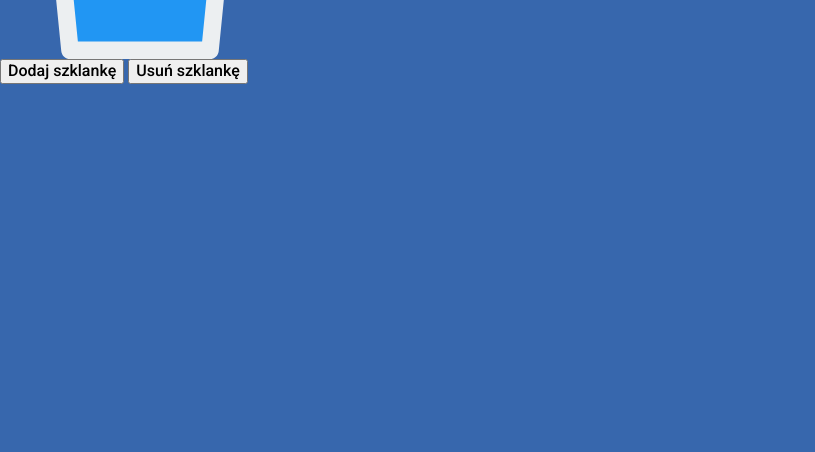
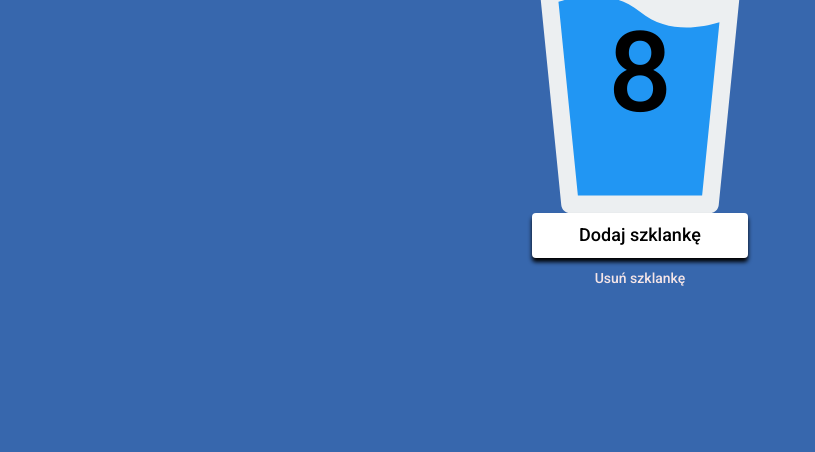
Before and after one commit to mwroblewski/WTF_hydrapp, a website built with webpack: page src/content/index.html in a window 1280 px wide. Shown: the part 348-800 px from the top of the page, without its empty margins (0-815 px from the left). Built offline with nearby package versions, Linux system fonts and the light colour scheme; files whose address does not match are found by name.

Commit message:
CSS: buttons

```diff
--- a/src/content/index.html
+++ b/src/content/index.html
@@ -36,7 +36,7 @@
     <main class="main">
       <h1 class="heading">HydrAPP</h1>
       <div class="counter">
-        <span class="counter__value">12</span>
+        <span class="counter__value">8</span>
       </div>
       <button class="button-add button-add--js">Dodaj szklankę</button>
       <button class="button-remove button-remove--js">Usuń szklankę</button>
--- a/src/scss/main.scss
+++ b/src/scss/main.scss
@@ -16,6 +16,31 @@ body {
   background: $blue;
   font-family: roboto;
   font-weight: 500;
+  min-height: 100vh;
+  display: flex;
+  align-items: center;
+  justify-content: center;
+  padding: 16px;
+}
+
+.button-add {
+  padding: 12px;
+  font-size: 18px;
+  color: #000;
+  border: none;
+  border-radius: 4px;
+  background: #fff;
+  min-width: 216px;
+  box-shadow: 0px 4px 4px rgba(0, 0, 0, 25);
+}
+
+.button-remove {
+  background: none;
+  border: none;
+  min-width: 216px;
+  padding: 12px;
+  font-size: 14px;
+  color: #F5E5E7;
 }
 
 .counter {
@@ -28,6 +53,10 @@ body {
   justify-content: center;
   color: black;
   font-size: 112px;
+  &__value {
+    display: block;
+    padding-top: 64 px;
+  }
 }
 
 .heading {
@@ -35,3 +64,9 @@ body {
   margin: 0 0 64px 0;
   padding: 0;
 }
+
+.main {
+  display: flex;
+  flex-direction: column;
+  align-items: center;
+}
```
Also changed, not shown: dist/css/main.css, dist/index.html, 1 other file.
